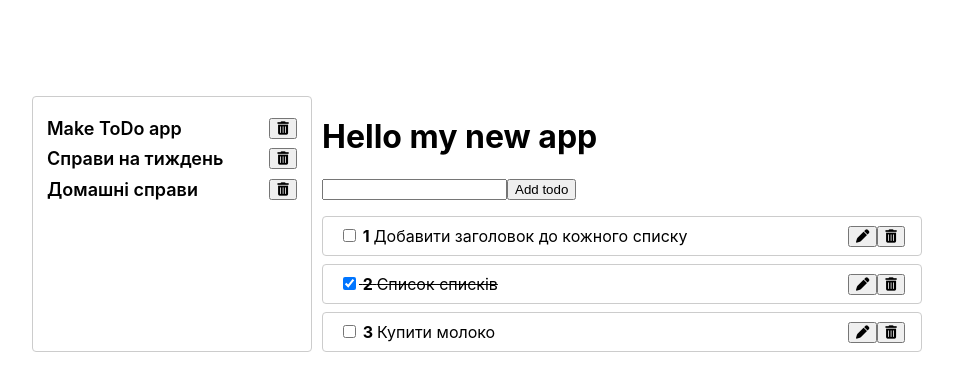
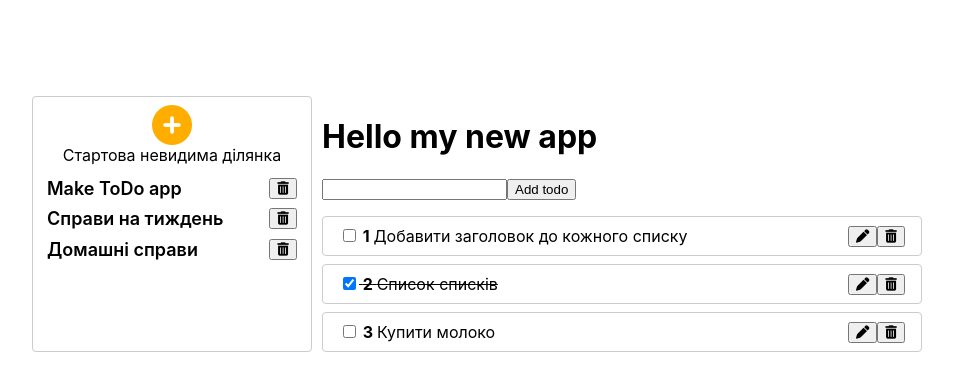
Before and after one commit to Pozakhmarnyi/my_app_todo, a React (Create React App) app: page / in a window 1280 px wide. Shown: the top 390 px of the page, without its empty margins (158-1111 px from the left). Built offline with nearby package versions, Linux system fonts and the light colour scheme.

Commit message:
start try make addOneOfList +toggle switch v.0.56

```diff
--- a/src/ToDo.js
+++ b/src/ToDo.js
@@ -11,12 +11,18 @@ function ToDo() {
     { id: 7, mainTitle: "Домашні справи" },
   ]);
 
+  const [visibleAddList, setHide] = useState(false);
+
   function removeOneMainList(id) {
     setTodoLists(todoLists.filter((oneOfList) => oneOfList.id !== id));
   }
   return (
     <div className="mainbox">
       <div className="lists_left_side">
+        <i className="fas fa-plus-circle PlusLists"></i>
+        {!visibleAddList && <>Стартова невидима ділянка</>}
+        {visibleAddList && <></>}
+
         {todoLists.length ? (
           <MainLists
             todoLists={todoLists}
--- a/src/style_todo.css
+++ b/src/style_todo.css
@@ -80,4 +80,9 @@
   display: inline !important;
   color: red;
 }
+
+.PlusLists {
+  font-size: 40px;
+  color: #ffae00;
+}
 /*# sourceMappingURL=style_todo.css.map */
--- a/src/style_todo.scss
+++ b/src/style_todo.scss
@@ -61,3 +61,8 @@
   display: inline !important;
   color: red;
 }
+
+.PlusLists {
+  font-size: 40px;
+  color: rgb(255, 174, 0);
+}
```
Also changed, not shown: 1 other file (tests, documents, lock files or other folders).
